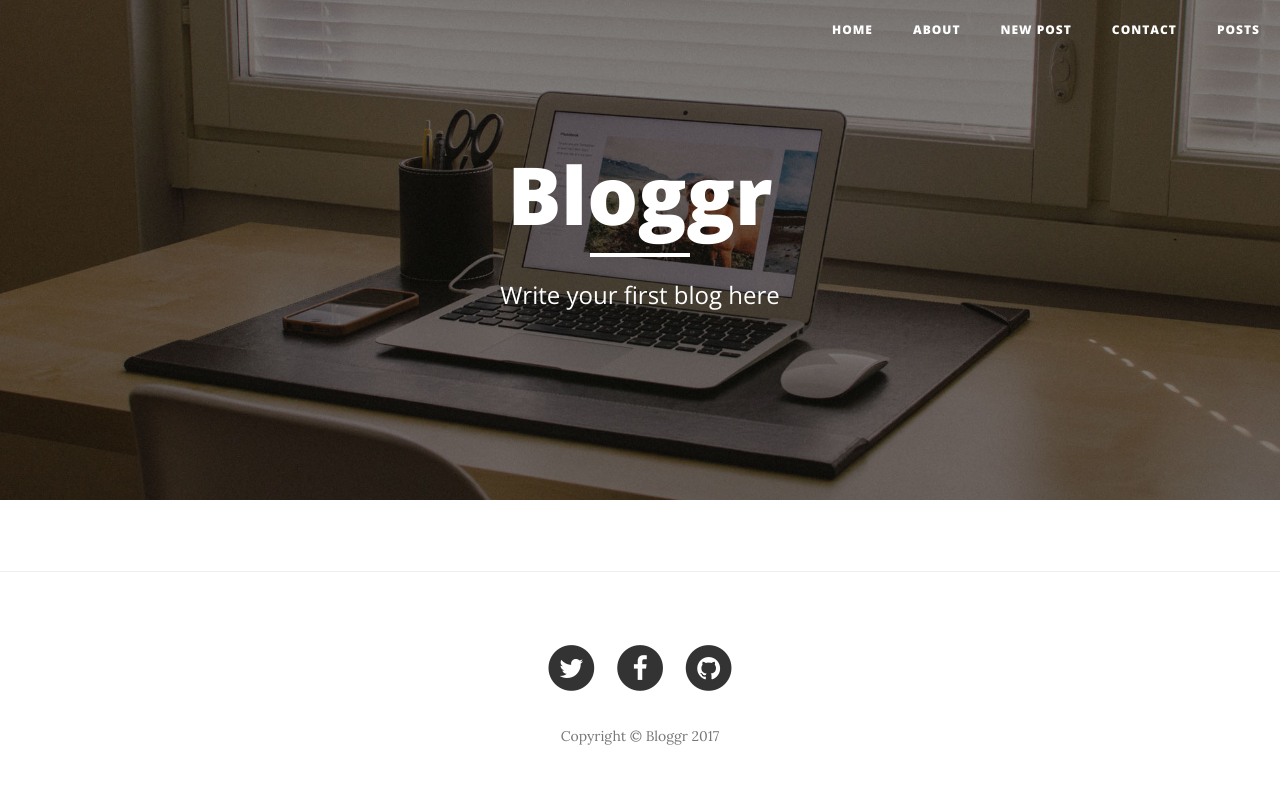
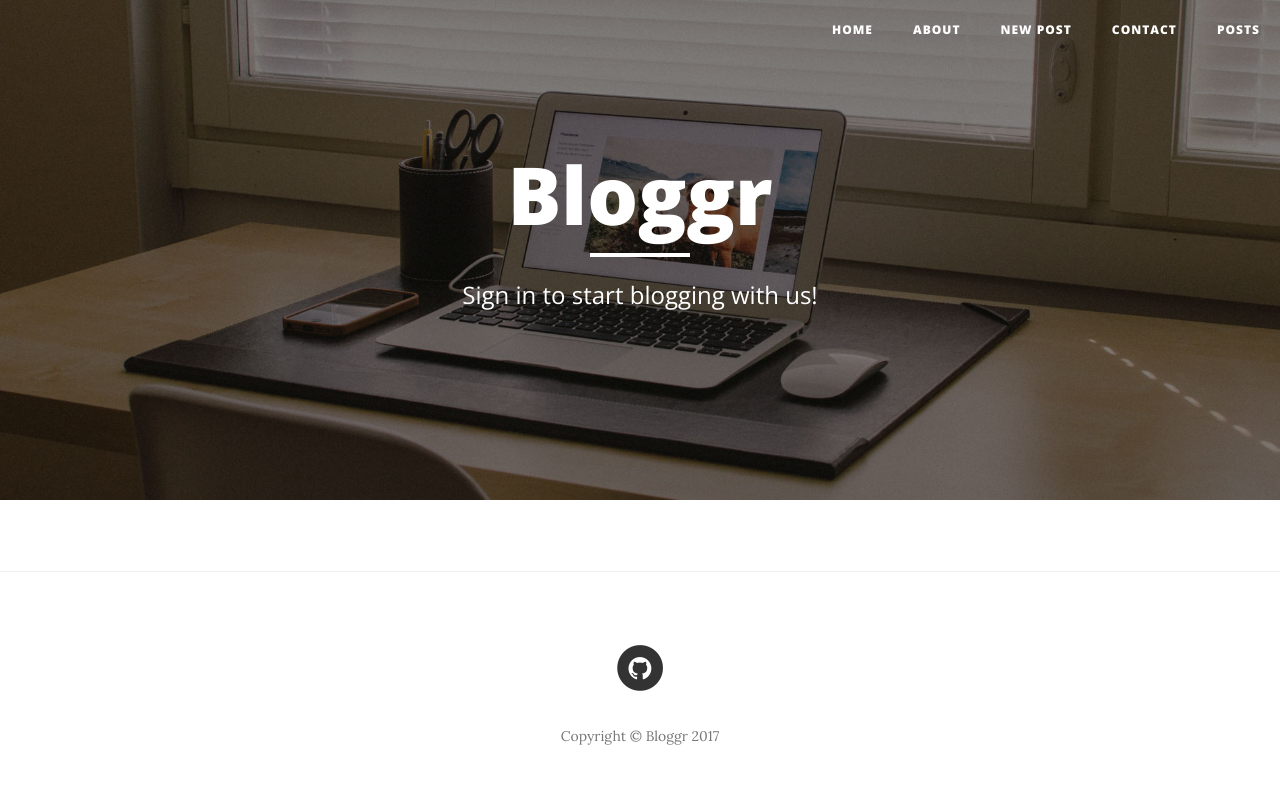
Before and after one commit to pixelexel/Bloggr, a Django app: page / in a window 1280 px wide. Run offline with Django 3.2, Linux system fonts and the light colour scheme; tables that the repository leaves empty hold one stand-in row (values such as "Sample post"); some libraries are stand-ins or nearby versions.

Commit message:
Misc. Fixes

```diff
--- a/blog/templates/blog/base.html
+++ b/blog/templates/blog/base.html
@@ -90,7 +90,7 @@
             <div class="row">
                 <div class="col-lg-8 col-lg-offset-2 col-md-10 col-md-offset-1">
                     <ul class="list-inline text-center">
-                        <li>
+                        <!-- <li>
                             <a href="#">
                                 <span class="fa-stack fa-lg">
                                     <i class="fa fa-circle fa-stack-2x"></i>
@@ -105,7 +105,7 @@
                                     <i class="fa fa-facebook fa-stack-1x fa-inverse"></i>
                                 </span>
                             </a>
-                        </li>
+                        </li> -->
                         <li>
                             <a href="https://github.com/pixelexel/Bloggr">
                                 <span class="fa-stack fa-lg">
@@ -133,17 +133,6 @@
     <!-- Theme JavaScript -->
     <script src="{% static 'js/clean-blog.min.js' %}"></script>
 
-    <script>
-    function onSignIn(googleUser) {
-      var profile = googleUser.getBasicProfile();
-      console.log('ID: ' + profile.getId()); // Do not send to your backend! Use an ID token instead.
-      console.log('Name: ' + profile.getName());
-      console.log('Image URL: ' + profile.getImageUrl());
-      console.log('Email: ' + profile.getEmail()); // This is null if the 'email' scope is not present.
-    }
-
-    </script>
-
 </body>
 
 </html>
--- a/blog/templates/blog/index.html
+++ b/blog/templates/blog/index.html
@@ -16,11 +16,16 @@
                   <div class="site-heading">
                       <h1>Bloggr</h1>
                       <hr class="small">
-                      <span class="subheading" style = "padding : 10px" >Write your first blog here{% if user.is_authenticated %}, {{user.first_name}}! {% endif %}</span>
-                      <!-- <a class="btn btn-xs btn-social btn-google " href = '{% url 'social:begin' 'google-oauth2' %}?next={{ request.path }}'>
-                          Sign in with Google
-                      </a> -->
-                      <div class="g-signin2 btn-pull center btn pull-center " onclick = location.href='{% url 'social:begin' 'google-oauth2' %}?next={{ request.path }}' data-onsuccess="onSignIn"></div>
+                      {% if user.is_authenticated %}
+                        <span class="subheading" style = "padding : 10px" >Time to write your next post, {{user.first_name}}!</span>
+                        <a class= "btn btn-default"  href = '/post/new'>New Post!</a>
+                      {% else %}
+                        <span class="subheading" style = "padding : 10px" >Sign in to start blogging with us!</span>
+                        <div class="g-signin2 btn-pull center btn pull-center " onclick = location.href='{% url 'social:begin' 'google-oauth2' %}?next={{ request.path }}' data-onsuccess="onSignIn"></div>
+                        <!-- <a class="btn btn-xs btn-social btn-google " href = '{% url 'social:begin' 'google-oauth2' %}?next={{ request.path }}'>
+                            Sign in with Google
+                        </a> -->
+                      {% endif %}
                       </div>
                   </div>
                </div>
```
